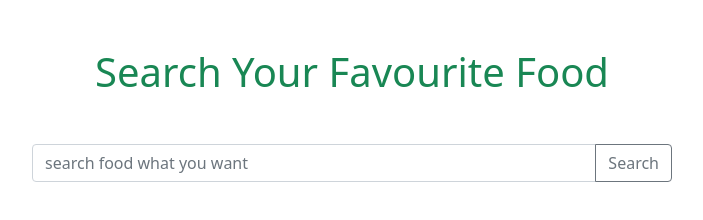
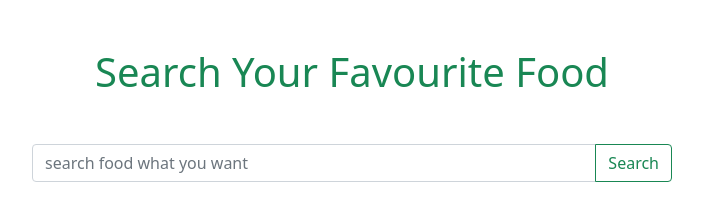
Before and after one commit to ahammedsojon/search-food, a plain HTML site: page index.html in a window 1280 px wide. Shown: the whole page, without its empty margins (288-991 px from the left). Drawn offline with nearby package versions, Linux system fonts and the light colour scheme.

Commit message:
search button color change

```diff
--- a/index.html
+++ b/index.html
@@ -45,8 +45,7 @@
     <div class="input-group mb-3 w-50 mx-auto">
         <input id="search-field" type="text" class="form-control" placeholder="search food what you want"
             aria-label="Recipient's username" aria-describedby="button-addon2">
-        <button onclick="searchFood()" class="btn btn-outline-secondary" type="button"
-            id="button-search">Search</button>
+        <button onclick="searchFood()" class="btn btn-outline-success" type="button" id="button-search">Search</button>
     </div>
 
     <!-- spinner -->
```
